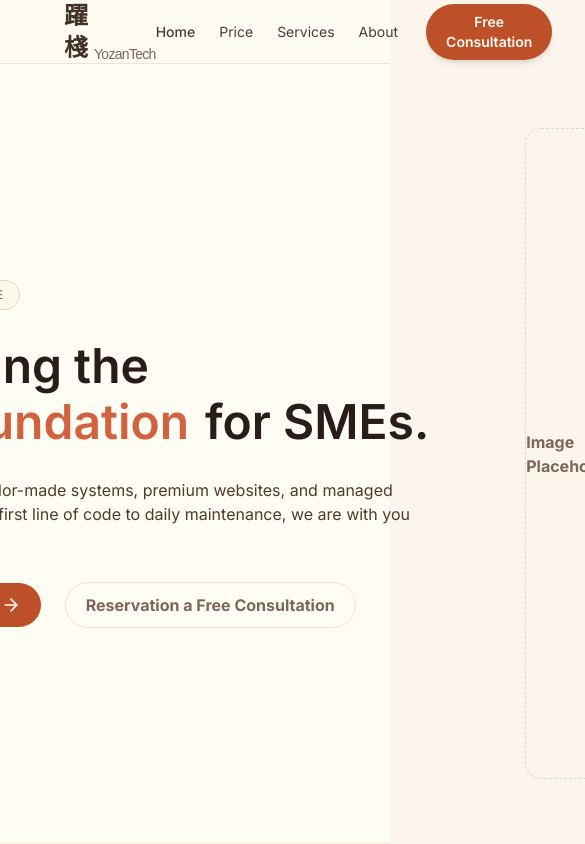
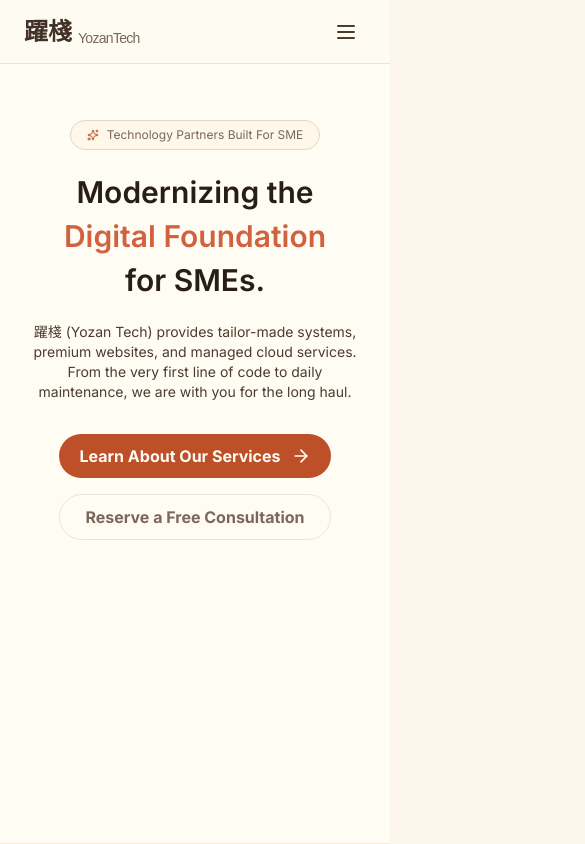
Before and after one commit to YozanTech/yozan-tech, a Next.js app: page / in a window 390 px wide. Shown: the top 844 px of the page, 585 px wide, since content can reach past the window. Built offline with nearby package versions, Linux system fonts and the light colour scheme.

Commit message:
feat: initialize home page, header, and global branding styles

```diff
--- a/app/globals.css
+++ b/app/globals.css
@@ -58,11 +58,15 @@
 
 body,
 html {
+  display: flex;
+  width: 100%;
+  height: 100%;
+  min-height: 100vh;
   background: #fbf5ec;
   color: var(--color-surface-950);
   background-image: radial-gradient(
-    var(--color-surface-200) 0.5px,
-    transparent 0.1px
+    var(--color-surface-200) 1px,
+    transparent 1px
   );
   background-size: 24px 24px;
 }
--- a/app/page.tsx
+++ b/app/page.tsx
@@ -2,39 +2,41 @@ import { ArrowRight, Sparkles } from "lucide-react";
 
 export default function Home() {
   return (
-    <div className="flex flex-col">
-      <section className="flex bg-surface-50 h-[calc(100vh-64px)] w-full items-center justify-center p-16 px-24 gap-24 border-b border-surface-200/80">
-        <div className="flex flex-col flex-1 gap-8">
+    <div className="flex flex-col flex-1">
+      <section className="flex flex-col lg:flex-row bg-surface-50 min-h-[calc(100vh-64px)] w-full items-center justify-center p-6 md:p-16 md:px-24 gap-12 md:gap-24 border-b border-surface-200/80">
+        <div className="flex flex-col flex-1 gap-6 lg:gap-8 w-full my-8 lg:mt-0 max-md:items-center">
           <div className="text-surface-600 text-xs flex items-center gap-2 p-2 bg-surface-100 w-fit rounded-full px-4 py-1.5 border-surface-500 border">
             <Sparkles size={12} className="text-brand-600" />
             Technology Partners Built For SME
           </div>
-          <h1 className="font-semibold text-5xl flex flex-col gap-2">
+          <h1 className="font-semibold text-3xl text-center md:text-left lg:text-4xl flex flex-col gap-2">
             <span>Modernizing the</span>
-            <div className="flex items-center text-nowrap gap-4">
-              <span className="text-brand-500">Digital Foundation</span>
-              <span>for SMEs.</span>
+            <div className="flex flex-wrap items-center gap-2 justify-center md:justify-start">
+              <span className="text-brand-500 text-nowrap">
+                Digital Foundation
+              </span>
+              <span className="text-nowrap">for SMEs.</span>
             </div>
           </h1>
-          <div className="flex items-center text-surface-800 w-full">
+          <div className="flex text-sm md:text-base text-center md:text-left items-center text-surface-800 w-full">
             躍棧 (Yozan Tech) provides tailor-made systems, premium websites,
             and managed cloud services. From the very first line of code to
             daily maintenance, we are with you for the long haul.
           </div>
-          <div className="flex items-center gap-6">
-            <button className="flex items-center hover:scale-105 justify-center gap-2.5 bg-brand-600 text-surface-50 px-5 py-2.5 rounded-full cursor-pointer font-bold transition-all hover:bg-brand-700 duration-300 group">
+          <div className="flex flex-col sm:flex-row items-start sm:items-center gap-4 lg:gap-6 mt-2">
+            <button className="flex w-full sm:w-auto items-center hover:scale-105 justify-center gap-2.5 bg-brand-600 text-surface-50 px-5 py-2.5 rounded-full cursor-pointer font-bold transition-all hover:bg-brand-700 duration-300 group">
               Learn About Our Services
               <ArrowRight
                 size={20}
                 className="group-hover:translate-x-1 transition-all duration-300"
               />
             </button>
-            <button className="text-surface-600 border border-surface-300 px-5 py-2.5 rounded-full cursor-pointer hover:bg-surface-100 font-bold transition-all duration-300">
-              Reservation a Free Consultation
+            <button className="text-surface-600 w-full sm:w-auto text-center border border-surface-300 px-5 py-2.5 rounded-full cursor-pointer hover:bg-surface-100 font-bold transition-all duration-300">
+              Reserve a Free Consultation
             </button>
           </div>
         </div>
-        <div className="flex flex-1 rounded-2xl items-center justify-center font-bold text-surface-600 border-dashed h-full border-surface-500 border">
+        <div className="hidden lg:flex flex-1 w-full rounded-2xl items-center justify-center font-bold text-surface-600 border-dashed h-64 lg:h-full border-surface-500 border bg-surface-200 shadow-inner">
           Image Placeholder
         </div>
       </section>
--- a/components/Header.tsx
+++ b/components/Header.tsx
@@ -29,8 +29,8 @@ export default function Header() {
   const pathname = usePathname();
 
   return (
-    <header className="sticky top-0 z-50 flex items-center border-b bg-surface-50/80 backdrop-blur-md border-surface-300 justify-between min-h-16 px-16">
-      <Link href="/" className="flex items-end gap-1.5 font-serif leading-none">
+    <header className="sticky top-0 z-50 flex items-center border-b bg-surface-50/80 backdrop-blur-md border-surface-300 justify-between min-h-16 px-6 md:px-16 w-full">
+      <Link href="/" className="flex items-end gap-1.5 font-serif leading-none shrink-0">
         <span className="text-surface-900 text-2xl font-semibold">
           躍棧
         </span>
@@ -38,7 +38,7 @@ export default function Header() {
           YozanTech
         </span>
       </Link>
-      <nav className="flex items-center gap-6 text-sm">
+      <nav className="hidden lg:flex items-center gap-6 text-sm">
         {NAVIGATION.map((item) => {
           const isActive = pathname === item.href;
           return (
@@ -58,6 +58,10 @@ export default function Header() {
           Free Consultation
         </button>
       </nav>
+      {/* Mobile Menu Button Placeholder */}
+      <button className="lg:hidden flex items-center justify-center p-2 text-surface-800">
+        <svg xmlns="http://www.w3.org/2000/svg" width="24" height="24" viewBox="0 0 24 24" fill="none" stroke="currentColor" strokeWidth="2" strokeLinecap="round" strokeLinejoin="round"><line x1="4" x2="20" y1="12" y2="12"/><line x1="4" x2="20" y1="6" y2="6"/><line x1="4" x2="20" y1="18" y2="18"/></svg>
+      </button>
     </header>
   );
 }
--- /dev/null
+++ b/components/MobileNav.tsx
@@ -0,0 +1,21 @@
+export default function MobileNav() {
+  return (
+    <div className="md:hidden flex items-center justify-center p-2 text-surface-800">
+      <svg
+        xmlns="http://www.w3.org/2000/svg"
+        width="24"
+        height="24"
+        viewBox="0 0 24 24"
+        fill="none"
+        stroke="currentColor"
+        strokeWidth="2"
+        strokeLinecap="round"
+        strokeLinejoin="round"
+      >
+        <line x1="4" x2="20" y1="12" y2="12" />
+        <line x1="4" x2="20" y1="6" y2="6" />
+        <line x1="4" x2="20" y1="18" y2="18" />
+      </svg>
+    </div>
+  );
+}
```
